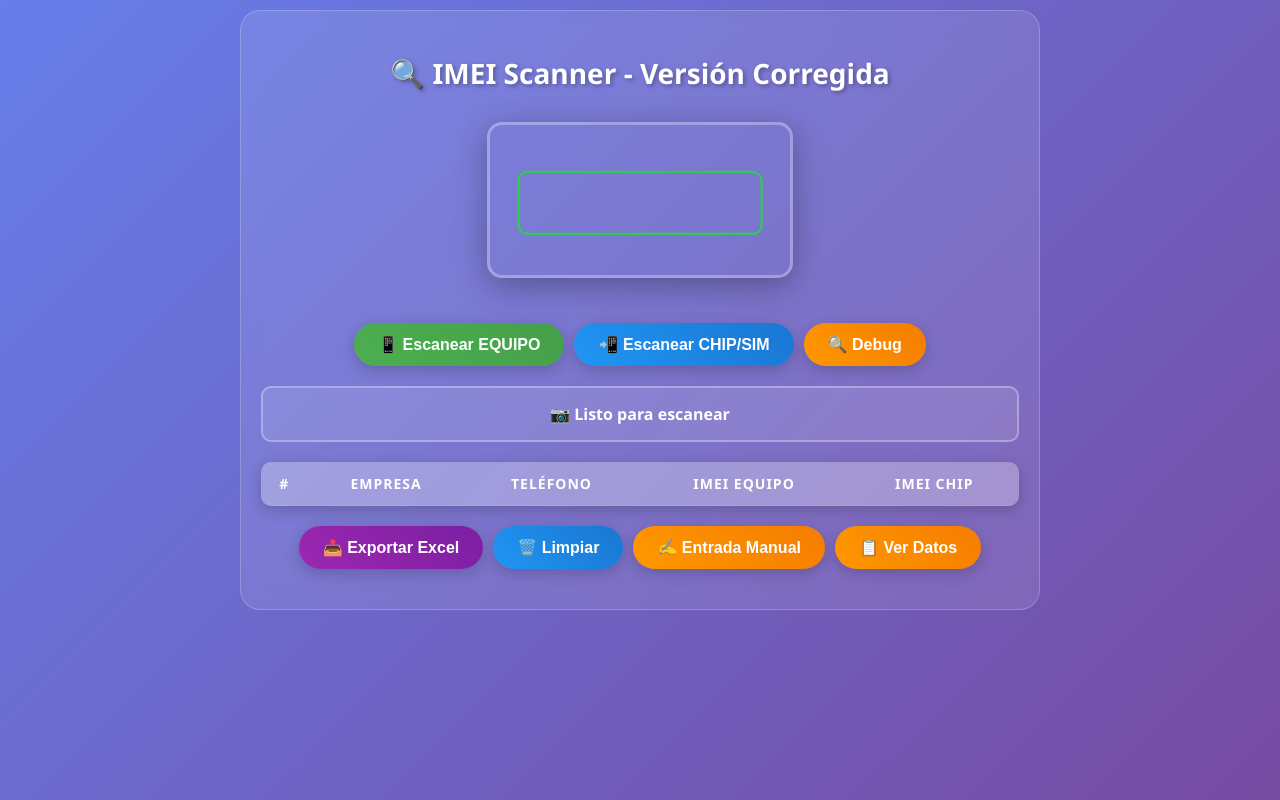
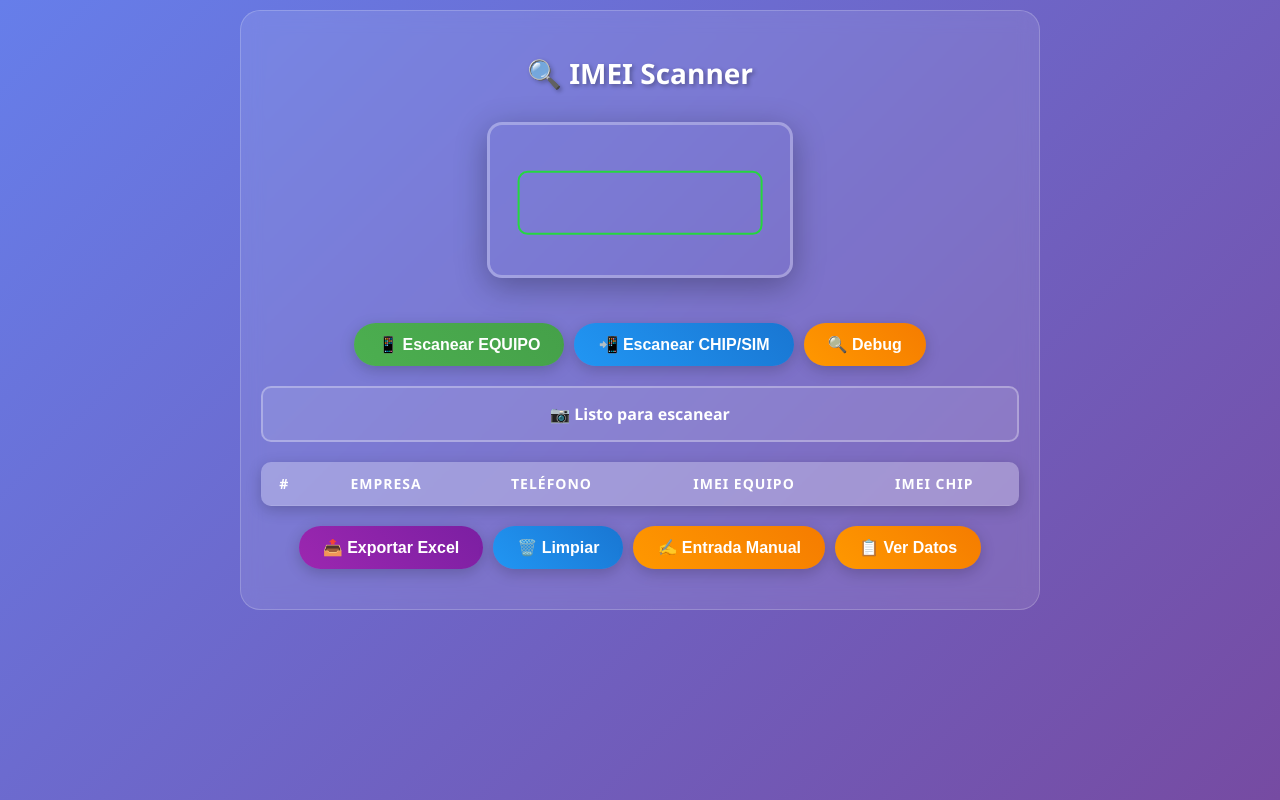
Before and after one commit to Gonzalo1520/imei-pwa-app, a plain HTML site: page index.html in a window 1280 px wide. Drawn offline with Linux system fonts and the light colour scheme; a script that the page names is missing.

Commit message:
Update index.html

```diff
--- a/index.html
+++ b/index.html
@@ -236,7 +236,7 @@
 </head>
 <body>
   <div class="container">
-    <h2>🔍 IMEI Scanner - Versión Corregida</h2>
+    <h2>🔍 IMEI Scanner</h2>
 
     <div class="camera-container">
       <video id="video" autoplay playsinline></video>
@@ -282,6 +282,7 @@
       <input type="text" id="manualChip" placeholder="Chip/ICCID (18-20 dígitos)" />
       <br><br>
       <button class="btn-primary" onclick="guardarManual()">💾 Guardar</button>
+      <br><br>
       <button class="btn-secondary" onclick="ocultarManual()">❌ Cancelar</button>
     </div>
 
```
